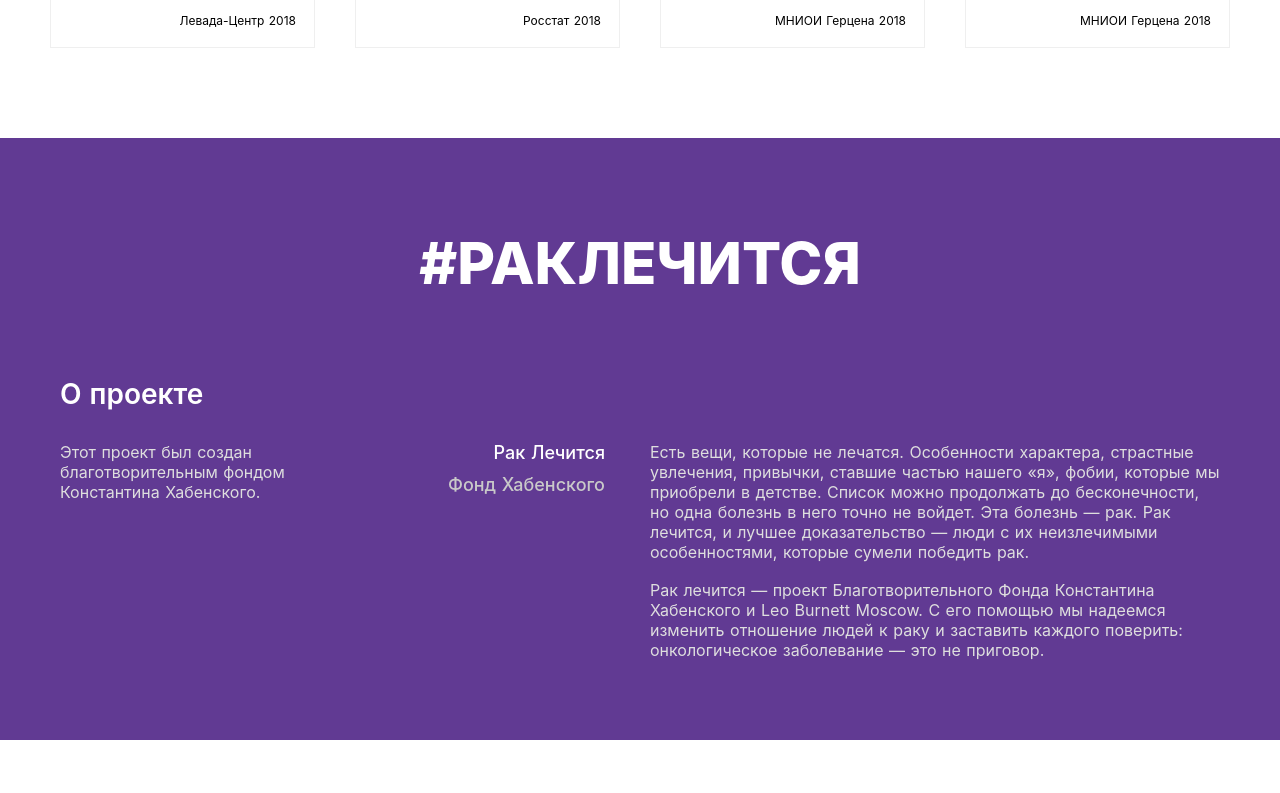
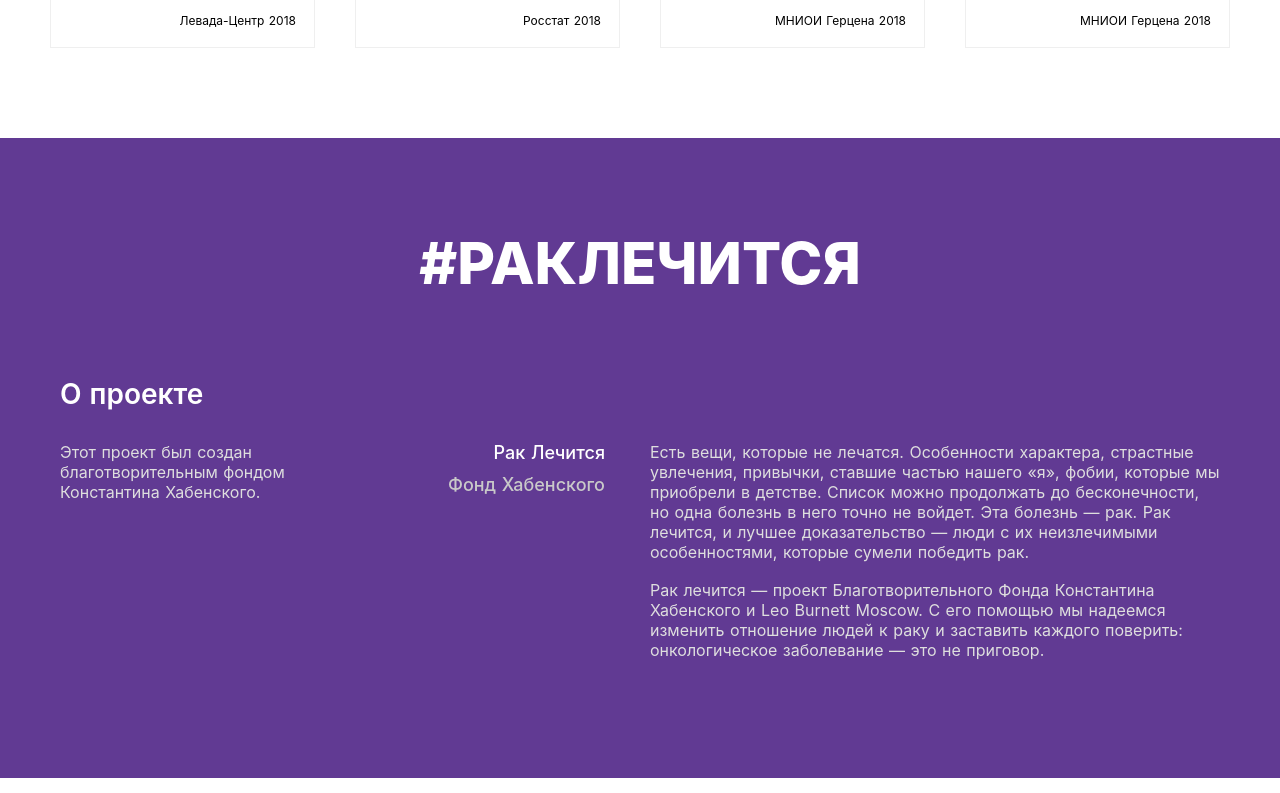
Before and after one commit to orDanAn/rac-lechitca, a Nuxt app: page / in a window 1280 px wide. Shown: the part 4380-5173 px from the top of the page. Built offline with nearby package versions, Linux system fonts and the light colour scheme; a web font is replaced by a local one.

Commit message:
pixel perfect fix

```diff
--- a/components/SectionRacLechitca.vue
+++ b/components/SectionRacLechitca.vue
@@ -59,7 +59,7 @@ section {
   max-width: 1440px;
   background: #613a93;
   padding-top: 90px;
-  padding-bottom: 62px;
+  padding-bottom: 100px;
 }
 
 .main-section-titlerac-lechitca {
--- a/components/SocialMenuFooter.vue
+++ b/components/SocialMenuFooter.vue
@@ -37,6 +37,7 @@ export default {
   justify-content: space-between;
   list-style-type: none;
   min-height: 94px;
+  margin-right: 42px;
 }
 .footer__link {
   font-style: normal;
```
